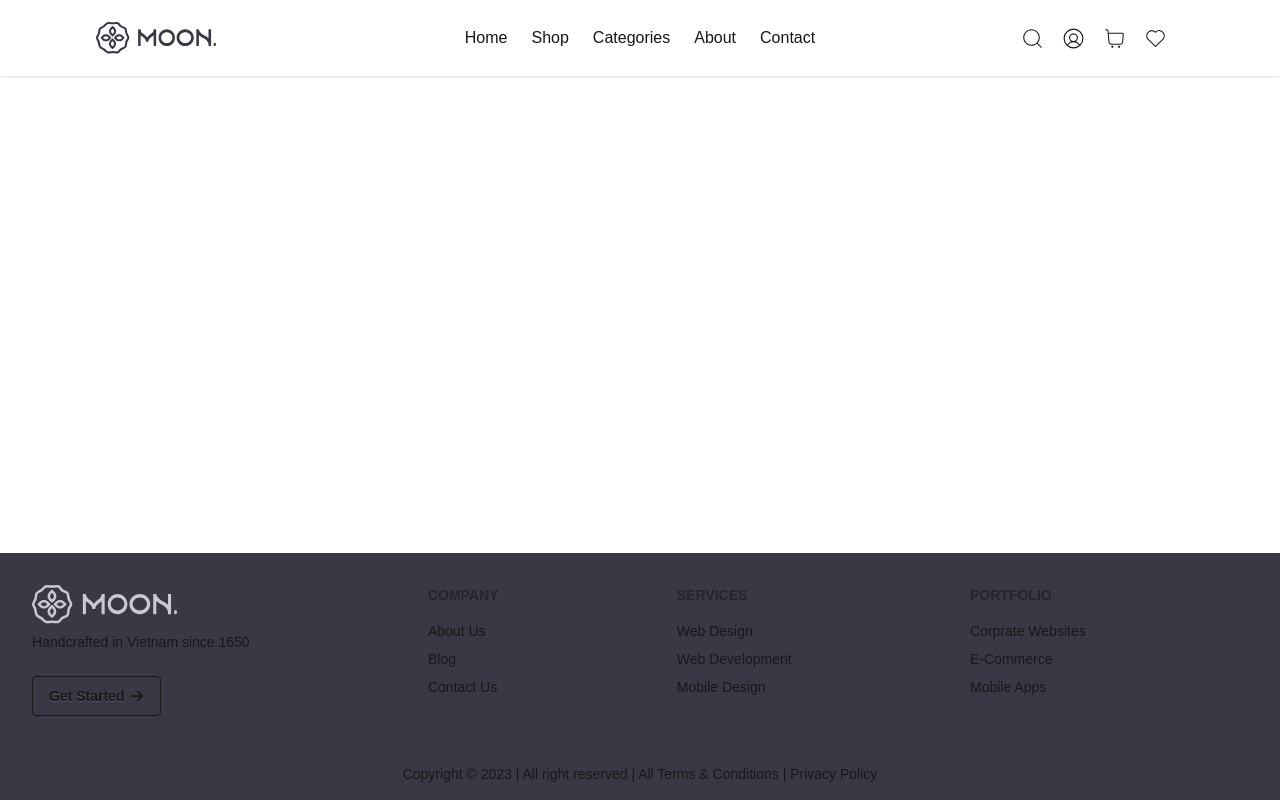
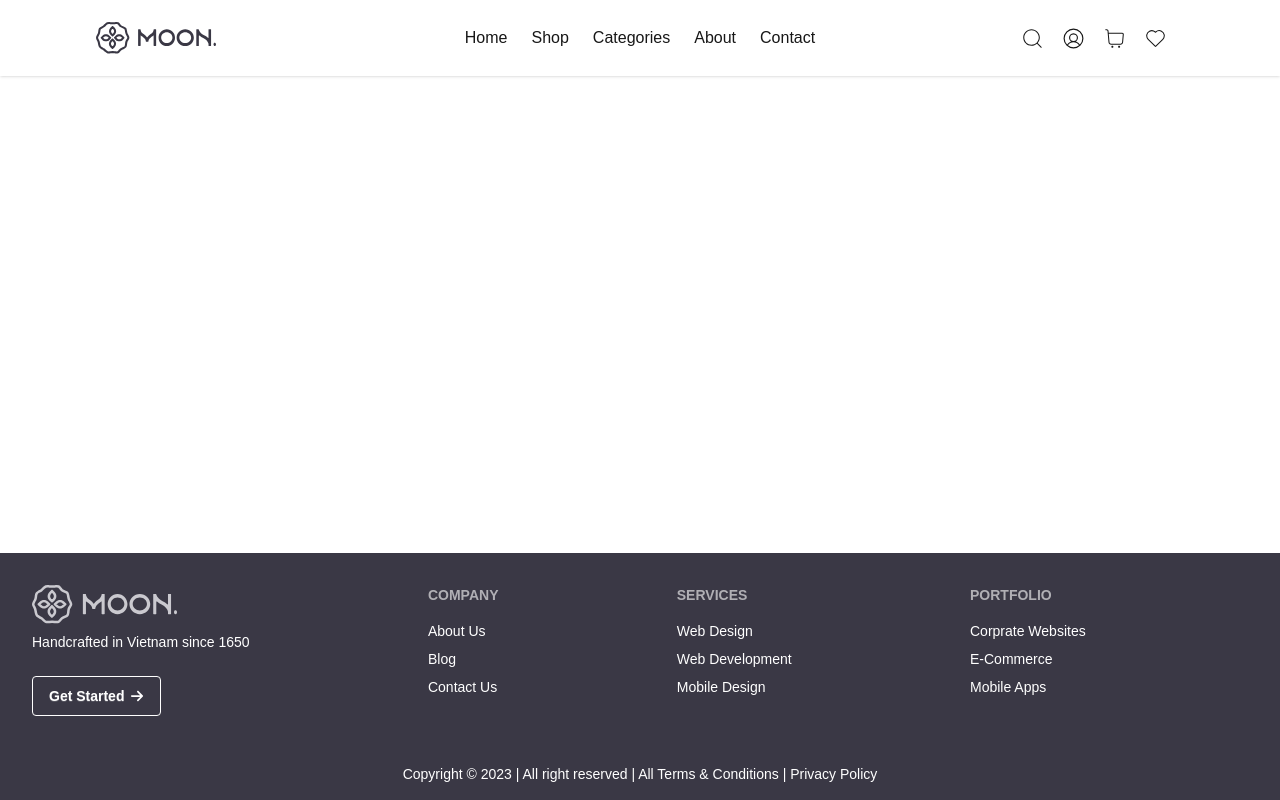
Before and after one commit to Astro24/Moon, a Next.js app: page / in a window 1280 px wide. Built offline with nearby package versions, Linux system fonts and the light colour scheme.

Commit message:
fixed footer

```diff
--- a/src/app/components/layout/Footer.jsx
+++ b/src/app/components/layout/Footer.jsx
@@ -4,7 +4,7 @@ import { FaArrowRight } from "react-icons/fa6";
 export default function Footer() {
   return (
     <>
-      <footer className="footer sm:footer-horizontal bg-primary text-base-content p-8">
+      <footer className="footer sm:footer-horizontal bg-primary text-white text-base-content p-8">
         <aside>
           <img src="/logoLight.svg" alt="Moon Logo" />
           <p>Handcrafted in Vietnam since 1650 </p>
@@ -39,7 +39,7 @@ export default function Footer() {
           <a className="link link-hover">Mobile Apps</a>
         </nav>
       </footer>
-      <footer className="footer footer-center p-4 bg-primary text-base-content">
+      <footer className="footer footer-center p-4 bg-primary text-white text-base-content">
         <aside>
           <p>Copyright © 2023 | All right reserved | <a className="link link-hover">All Terms & Conditions</a> | <a className="link link-hover">Privacy Policy</a></p>
         </aside>
```
